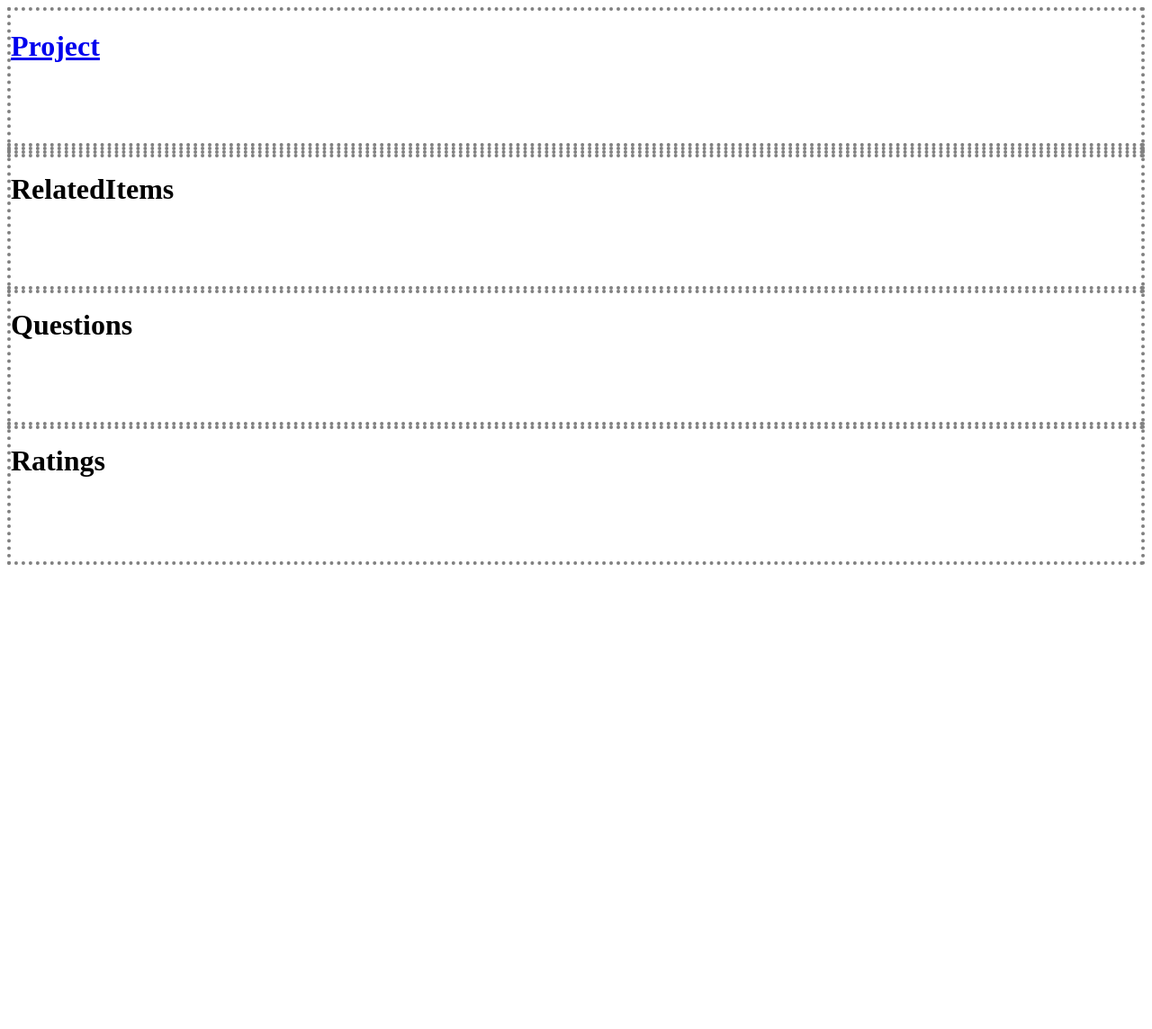
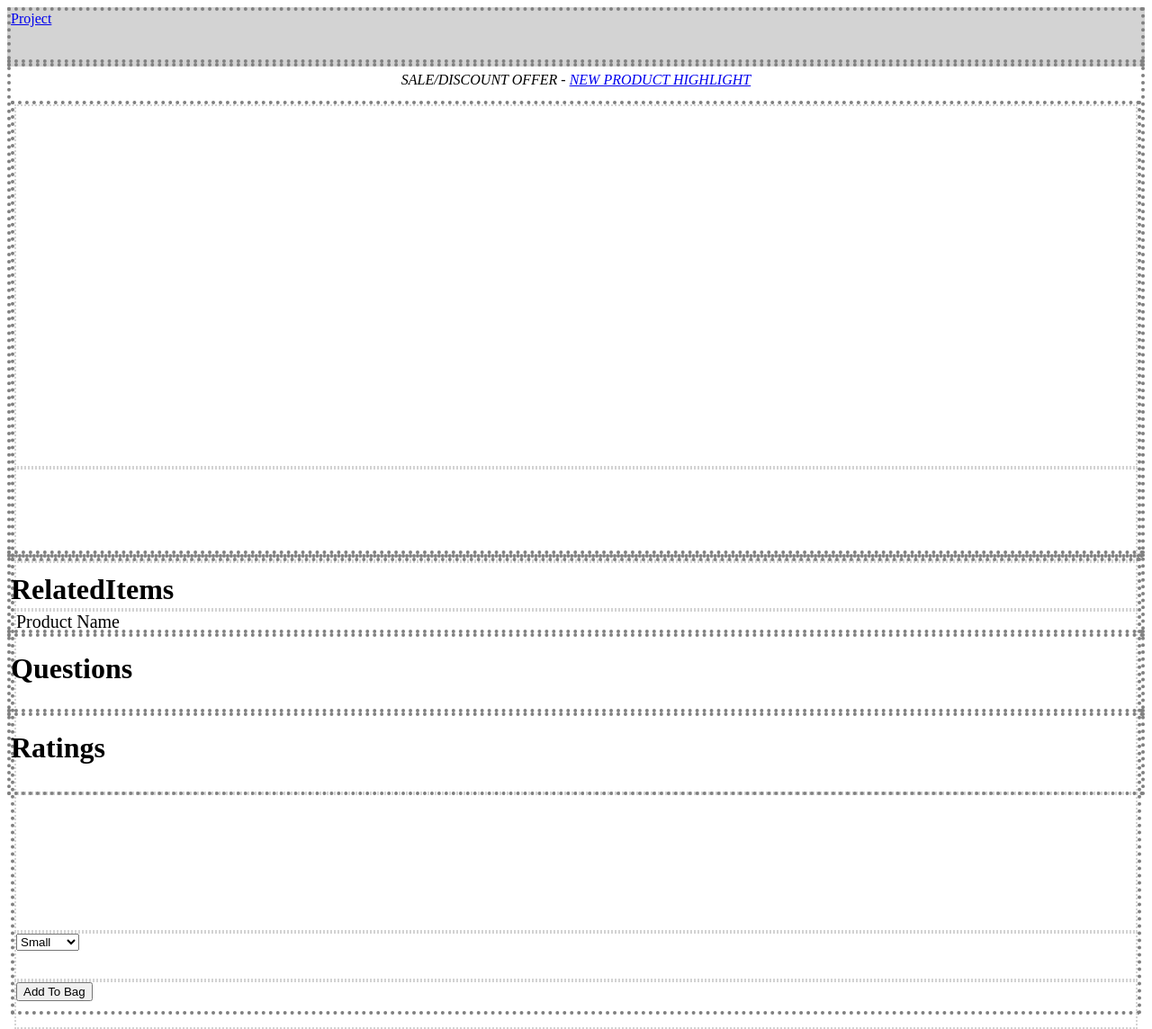
Before and after one commit to Project-Dope/Front-End-Capstone, a React app: page / in a window 1280 px wide. Shown: the whole page at 90% size. Before the commit the page ends 800 px from the top, so only its background shows below. Built offline with nearby package versions, Linux system fonts and the light colour scheme; the HTML template or start-up script is replaced by a standard one.

Commit message:
css changes

```diff
--- a/client/src/components/App.css
+++ b/client/src/components/App.css
@@ -6,6 +6,7 @@
 }
 
 .Navbar {
+  background-color: lightgray;
   border: 4px dotted grey;
   height: 100%;
   grid-row: 1 / 2;
--- a/client/src/components/NavBar/NavBar.css
+++ b/client/src/components/NavBar/NavBar.css
@@ -0,0 +1,3 @@
+.Nav {
+  height: 50px;
+}
--- a/client/src/components/NavBar/NavBar.jsx
+++ b/client/src/components/NavBar/NavBar.jsx
@@ -1,12 +1,12 @@
-import React from 'react';
-import './NavBar.css'
+import React from "react";
+import "./NavBar.css";
 
 export default class NavBar extends React.Component {
   render() {
     return (
-      <h1>
-        <a href='#'>Project</a>
-      </h1>
+      <div className="Nav">
+        <a href="#">Project</a>
+      </div>
     );
   }
 }
--- a/client/src/components/Products/Products.css
+++ b/client/src/components/Products/Products.css
@@ -1,3 +1,54 @@
-h1 {
-  height: 100px;
+.product-offer {
+  margin: 10px;
+  text-align: center;
 }
+
+.product-details {
+  height: 500px;
+}
+
+.product-image-carousel {
+  height: 100%;
+  border: 4px dotted grey;
+}
+
+.product-image-selection {
+  height: 80%;
+  border: 2px dotted lightgray;
+}
+
+.product-mini-image {
+  height: 20%;
+  border: 2px dotted lightgray;
+}
+
+.product-selection {
+  height: 100%;
+  border: 4px dotted gray;
+}
+
+.product-review {
+  height: 10%;
+  border: 2px dotted lightgray;
+}
+
+.product-name {
+  height: 40%;
+  font-size: 20px;
+  border: 2px dotted lightgray;
+}
+
+.product-color {
+  height: 30%;
+  border: 2px dotted lightgray;
+}
+
+.product-size-quantity {
+  height: 10%;
+  border: 2px dotted lightgray;
+}
+
+.product-atc {
+  height: 10%;
+  border: 2px dotted lightgray;
+}
--- a/client/src/components/Products/Products.jsx
+++ b/client/src/components/Products/Products.jsx
@@ -3,6 +3,36 @@ import "./Products.css";
 
 export default class Products extends React.Component {
   render() {
-    return <div className="container"></div>;
+    return (
+      <div className="container">
+        <div className="row product-offer">
+          <i>
+            SALE/DISCOUNT OFFER - <a href="#">NEW PRODUCT HIGHLIGHT</a>
+          </i>
+        </div>
+        <div className="row product-details">
+          <div className="col-7 product-image-carousel">
+            <div className="product-image-selection"></div>
+            <div className="product-mini-image"></div>
+          </div>
+          <div className="col-5 product-selection">
+            <div className="product-review"></div>
+            <div className="product-name">Product Name</div>
+            <div className="product-color"></div>
+            <div className="product-size-quantity">
+              <select>
+                <option>Small</option>
+                <option>Medium</option>
+                <option>Large</option>
+                <option>X-Large</option>
+              </select>
+            </div>
+            <div className="product-atc">
+              <button>Add To Bag</button>
+            </div>
+          </div>
+        </div>
+      </div>
+    );
   }
 }
```
Also changed, not shown: 1 other file (tests, documents, lock files or other folders).
